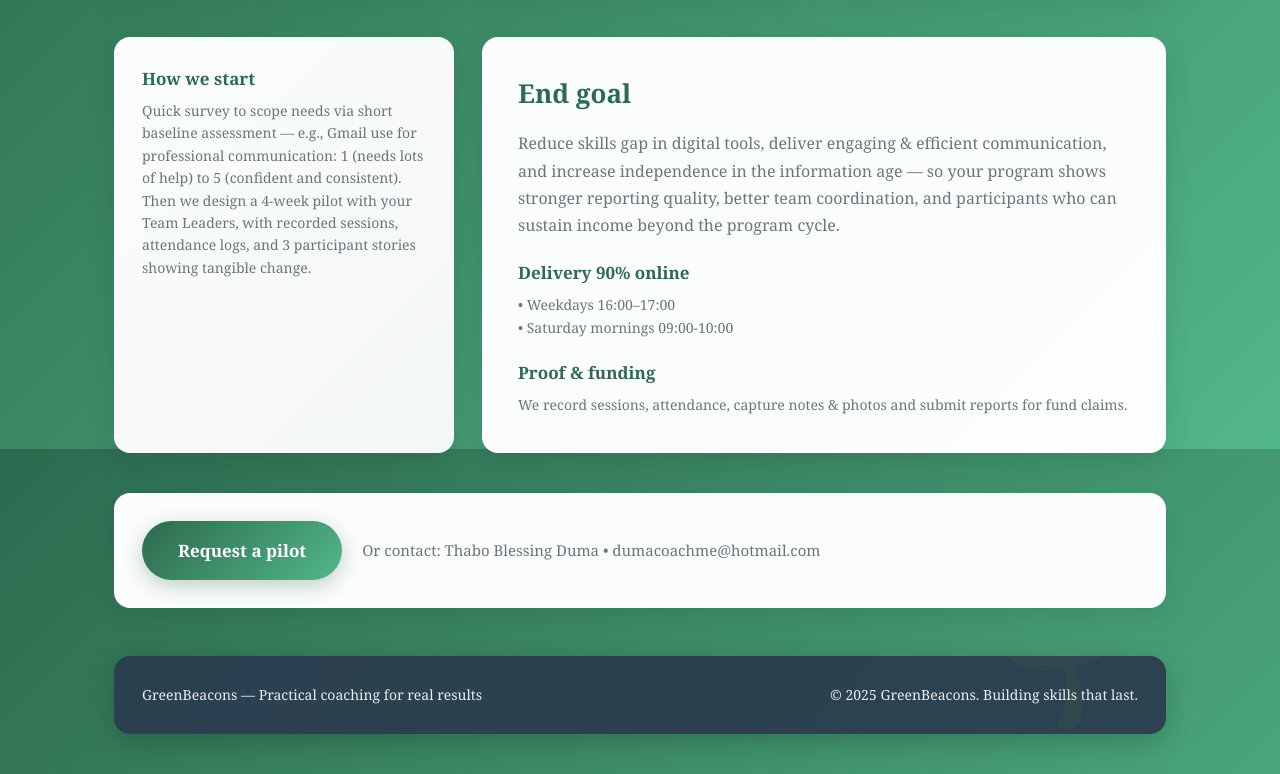
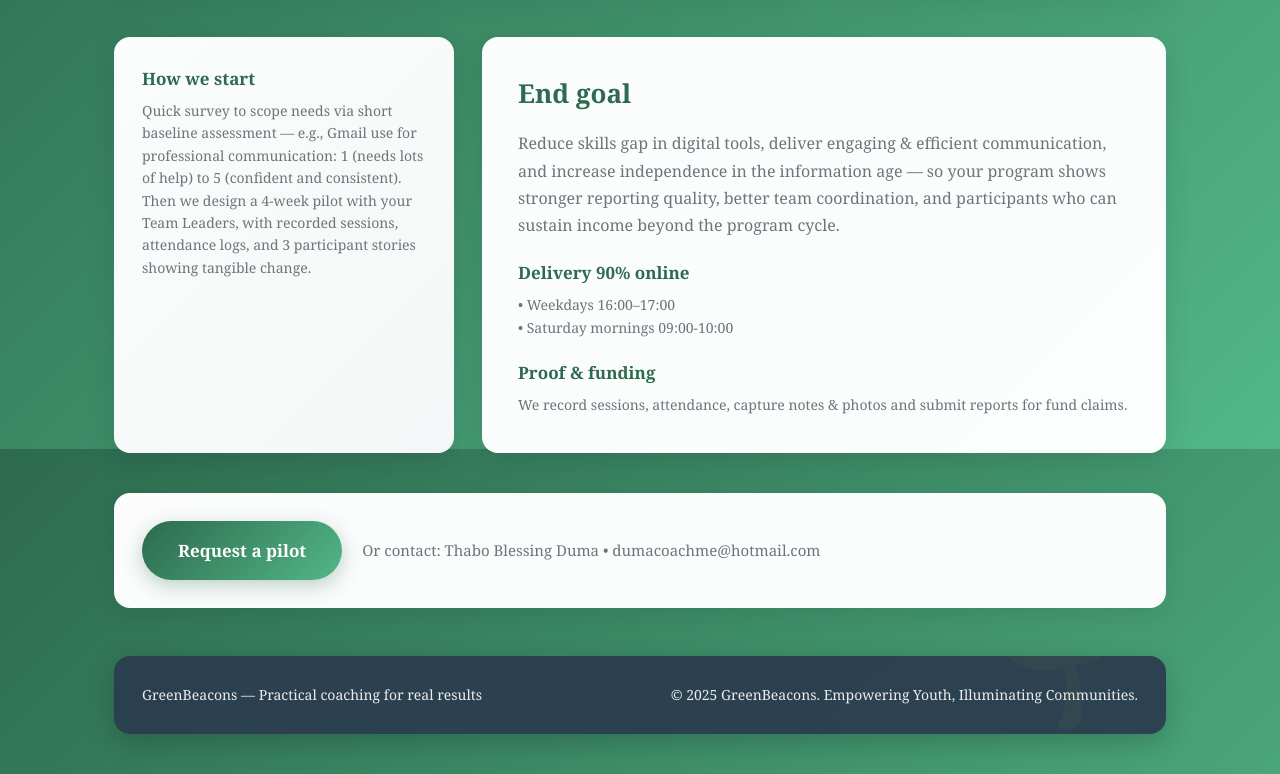
Before and after one commit to Cancelo-cloud/Onepage-proposal, a plain HTML site: page index.html in a window 1280 px wide. Shown: the part 1151-1925 px from the top of the page. Drawn offline with Linux system fonts and the light colour scheme.

Commit message:
Update index.html

```diff
--- a/index.html
+++ b/index.html
@@ -469,7 +469,7 @@
 
     <footer>
       <div>GreenBeacons — Practical coaching for real results</div>
-      <div>© 2025 GreenBeacons. Building skills that last.</div>
+      <div>© 2025 GreenBeacons. Empowering Youth, Illuminating Communities.</div>
     </footer>
   </main>
 </body>
```
